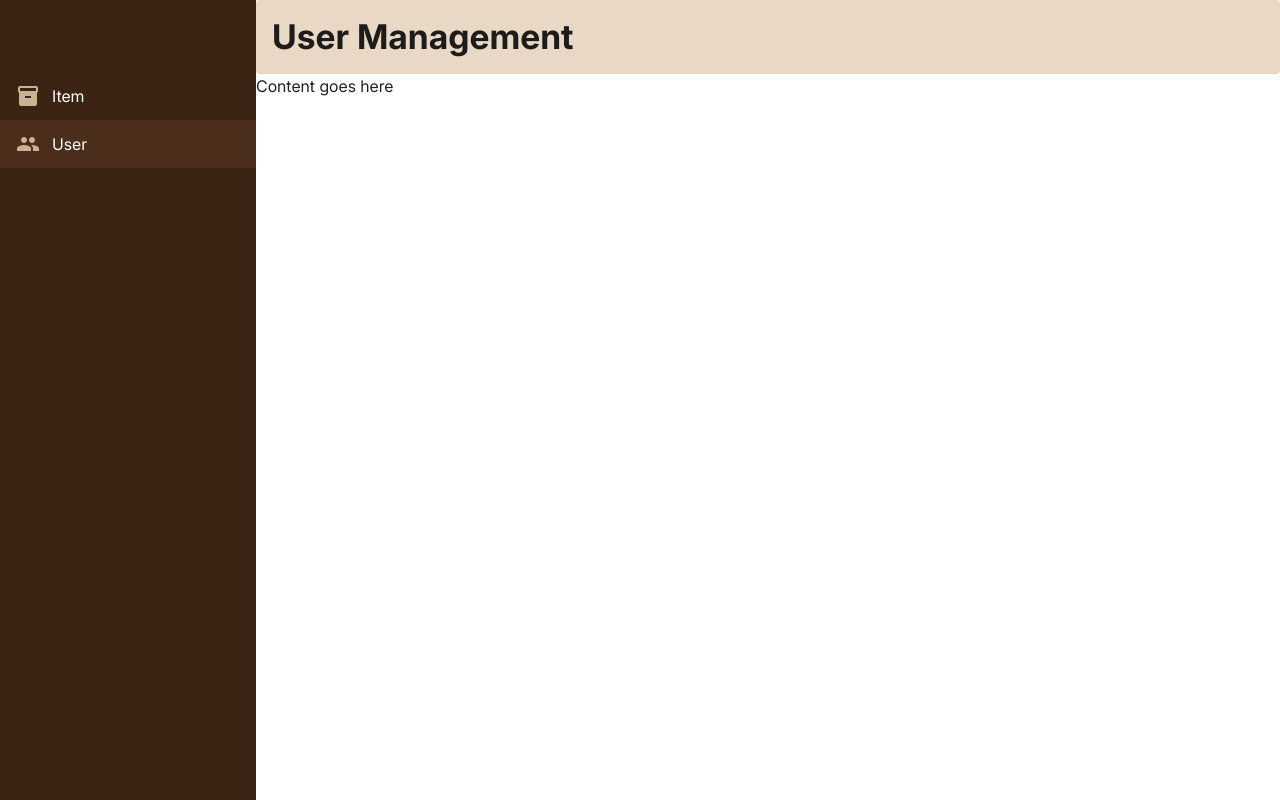
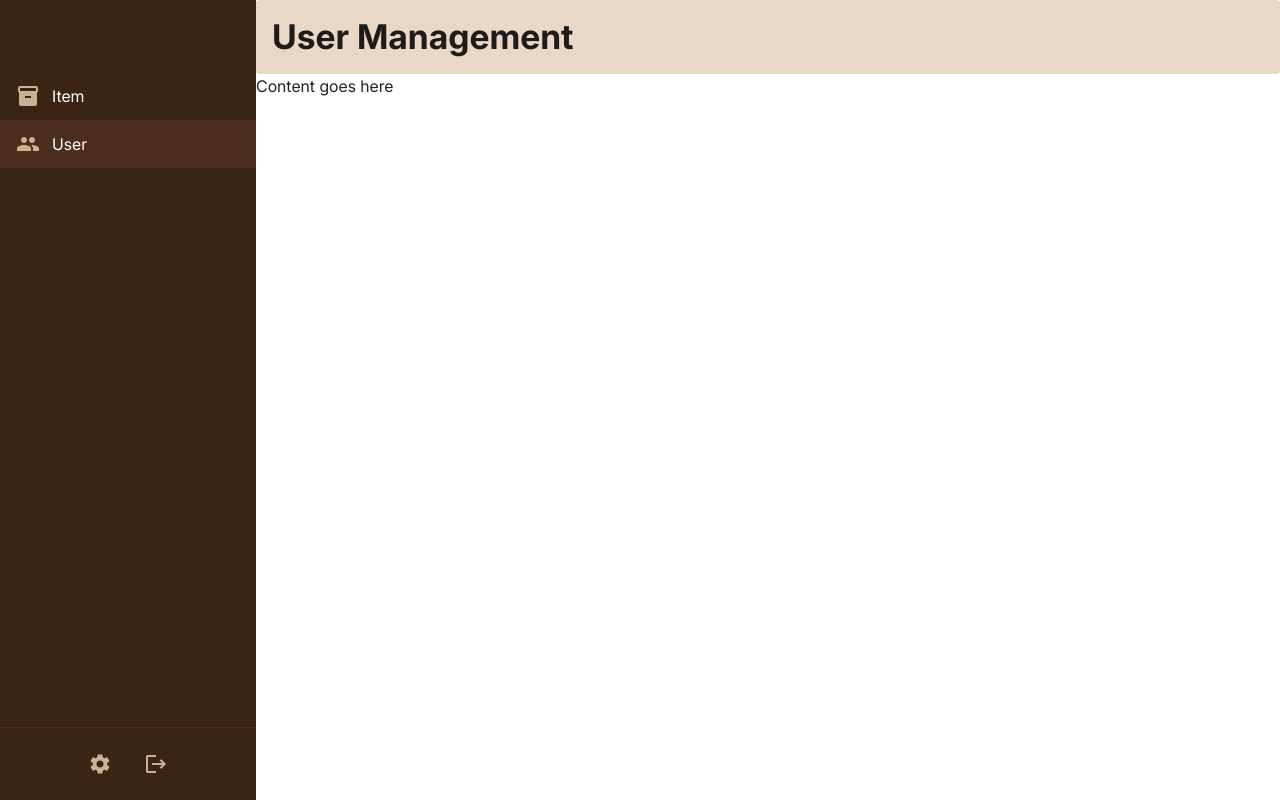
Before and after one commit to YonathanIsBack/take-one-pos-web, a React (Vite) app: page /user in a window 1280 px wide. Built offline with nearby package versions, Linux system fonts and the light colour scheme.

Commit message:
Create sub section icon in sidebar

```diff
--- a/src/commons/Sidebar.tsx
+++ b/src/commons/Sidebar.tsx
@@ -1,7 +1,10 @@
+import SettingsIcon from '@mui/icons-material/Settings';
+import LogoutIcon from '@mui/icons-material/Logout';
 import Inventory2Icon from '@mui/icons-material/Inventory2';
 import PeopleIcon from '@mui/icons-material/People';
-import { Box, List, ListItemButton, ListItemIcon, ListItemText, Toolbar } from '@mui/material';
-import { NavLink } from 'react-router-dom';
+import { Box, Divider, IconButton, List, ListItemButton, ListItemIcon, ListItemText, Toolbar } from '@mui/material';
+import { NavLink, useNavigate } from 'react-router-dom';
+import RoutePath from '../constants/RoutePath';
 
 const menuItems = [
   { label: 'Item', path: '/item', icon: <Inventory2Icon /> },
@@ -9,6 +12,15 @@ const menuItems = [
 ];
 
 function Sidebar() {
+  const navigate = useNavigate();
+
+  const handleLogout = () => {
+    localStorage.removeItem('token');
+    localStorage.removeItem('username');
+    localStorage.removeItem('displayName');
+    navigate(RoutePath.LOGIN);
+  };
+
   return (
     <Box
       sx={{
@@ -16,10 +28,12 @@ function Sidebar() {
         height: '100vh',
         bgcolor: 'var(--color-primary)',
         color: 'var(--color-white)',
+        display: 'flex',
+        flexDirection: 'column',
       }}
     >
       <Toolbar />
-      <List>
+      <List sx={{ flex: 1 }}>
         {menuItems.map((item) => (
           <ListItemButton
             key={item.path}
@@ -35,6 +49,15 @@ function Sidebar() {
           </ListItemButton>
         ))}
       </List>
+      <Divider sx={{ borderColor: 'var(--color-primary-hover)' }} />
+      <Box sx={{ p: 2, display: 'flex', justifyContent: 'center', gap: 2 }}>
+        <IconButton sx={{ color: 'var(--color-secondary)' }}>
+          <SettingsIcon />
+        </IconButton>
+        <IconButton onClick={handleLogout} sx={{ color: 'var(--color-secondary)' }}>
+          <LogoutIcon />
+        </IconButton>
+      </Box>
     </Box>
   );
 }
```
